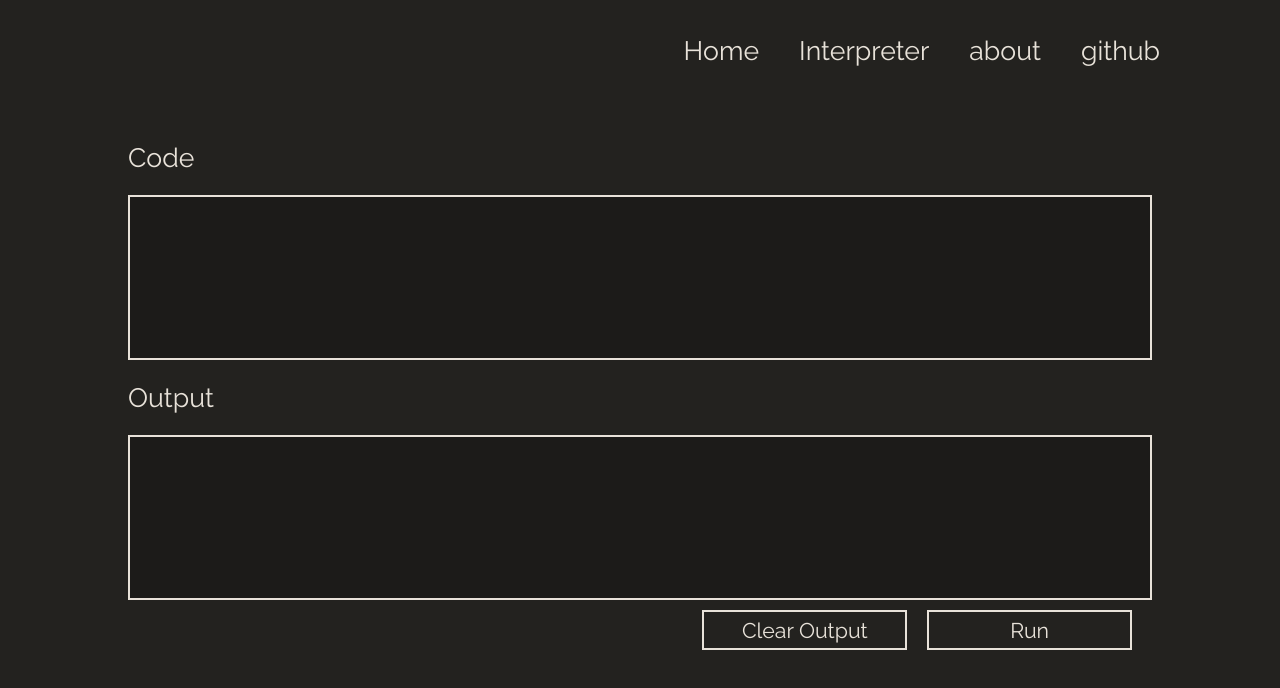
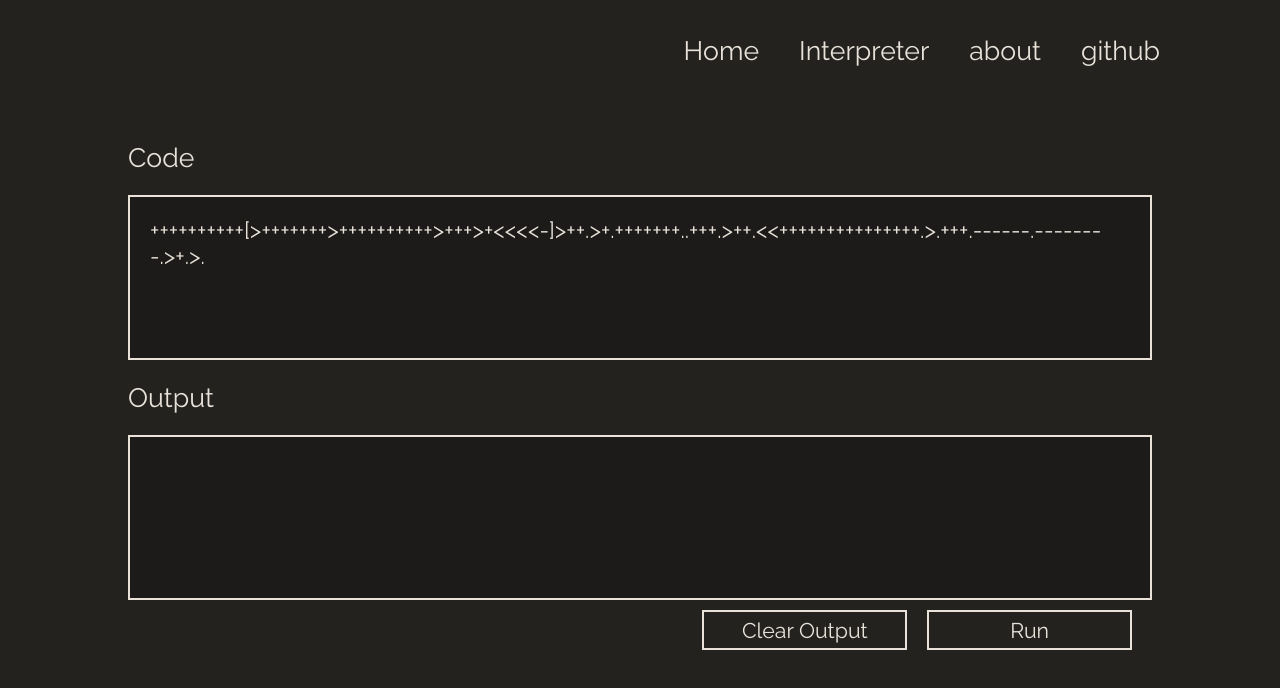
Before and after one commit to Liberontissauri/BrainFckInterpreter, a Vue app: page /#/ in a window 1280 px wide. Both pictures are taken after a click on the link "Interpreter". Shown: the top 688 px of the page. Built offline with nearby package versions, Linux system fonts and the light colour scheme.

Commit message:
added hello world code as default code on the input box

```diff
--- a/src/components/codeInput.vue
+++ b/src/components/codeInput.vue
@@ -9,7 +9,7 @@
 export default {
   data: function() {
     return {
-      input_content: ""
+      input_content: "++++++++++[>+++++++>++++++++++>+++>+<<<<-]>++.>+.+++++++..+++.>++.<<+++++++++++++++.>.+++.------.--------.>+.>."
     }
   },
   methods: {
--- a/src/views/CodePage.vue
+++ b/src/views/CodePage.vue
@@ -20,7 +20,7 @@ import Interpreter from "../brainfuck"
 export default {
     data: function() {
       return {
-        input_code: "",
+        input_code: "++++++++++[>+++++++>++++++++++>+++>+<<<<-]>++.>+.+++++++..+++.>++.<<+++++++++++++++.>.+++.------.--------.>+.>.",
         output_code: ""
       }
     },
```
